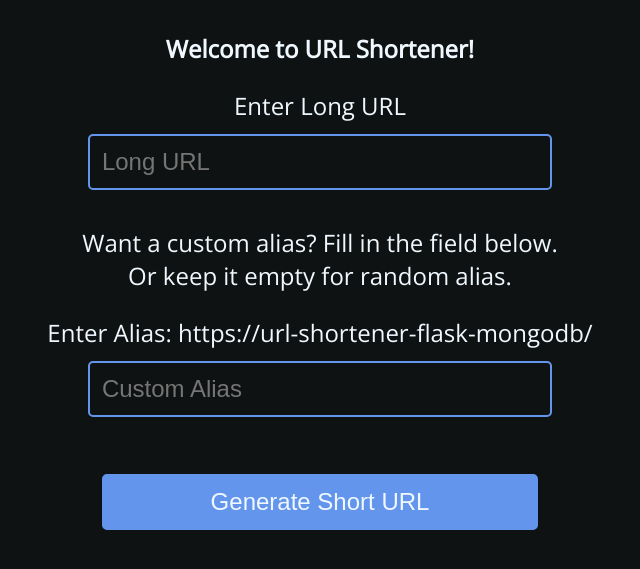
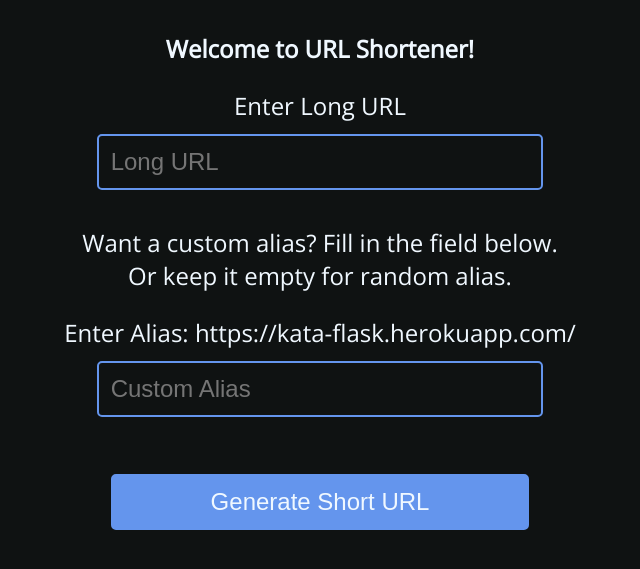
Before and after one commit to dheerajdlalwani/url-shortener, a Flask app: page / in a window 1280 px wide. Shown: the part 178-747 px from the top of the page, without its empty margins (320-960 px from the left). Run offline with Flask 2, Linux system fonts and the light colour scheme; the visitor is signed in with stand-in values (Sample User, id 1).

Commit message:
fix a small bug on homepage

```diff
--- a/templates/form.html
+++ b/templates/form.html
@@ -14,7 +14,7 @@
     <p class="custom-slug-message">
         Want a custom alias? Fill in the field below. <br> Or keep it empty for random alias.
     </p>
-    <label for="custom_slug">Enter Alias: https://url-shortener-flask-mongodb/</label>
+    <label for="custom_slug">Enter Alias: https://kata-flask.herokuapp.com/</label>
     <input type="text" name="custom_slug" id="custom_slug" autocomplete="off" placeholder="Custom Alias">
     {% endif %}
     <br>
```
